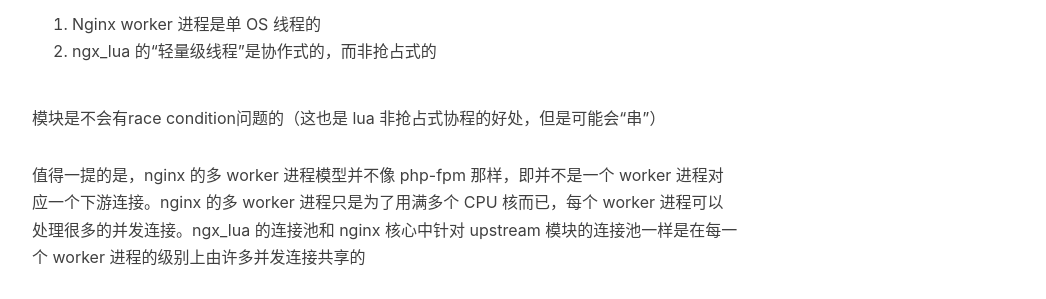
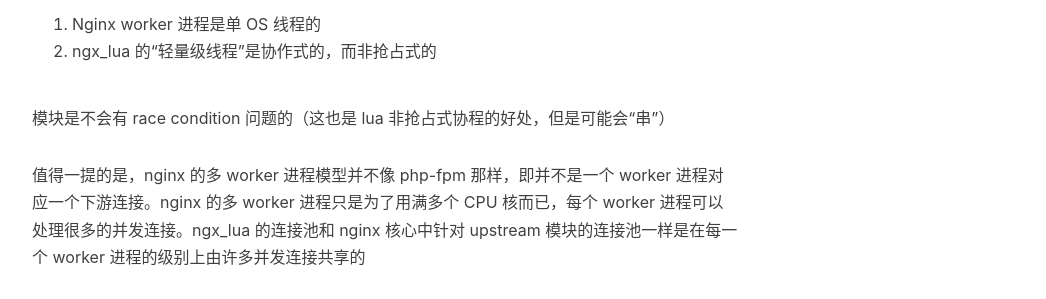
Before and after one commit to ms2008/ms2008.github.io, a Jekyll site: the page built from _posts/2016-07-06-openresty-scheduler.md, in a window 1280 px wide and 900 px high, scrolled down 1469 px. Shown: the part 152-451 px from the top of the window, without its empty margins (233-1279 px from the left). Built offline with Jekyll 4.4.1, drawn with Linux system fonts in a browser that asks for light colours; nearby versions of some CDN libraries; comment, search, counter and statistics services are not loaded.

Commit message:
fix format for ascii character

```diff
--- a/_posts/2016-07-06-openresty-scheduler.md
+++ b/_posts/2016-07-06-openresty-scheduler.md
@@ -37,7 +37,7 @@
 1. Nginx worker 进程是单 OS 线程的
 2. ngx_lua 的“轻量级线程”是协作式的，而非抢占式的
 
-模块是不会有race condition问题的（这也是 lua 非抢占式协程的好处，但是可能会“串”）
+模块是不会有 race condition 问题的（这也是 lua 非抢占式协程的好处，但是可能会“串”）
 
 值得一提的是，nginx 的多 worker 进程模型并不像 php-fpm 那样，即并不是一个 worker 进程对应一个下游连接。nginx 的多 worker 进程只是为了用满多个 CPU 核而已，每个 worker 进程可以处理很多的并发连接。ngx_lua 的连接池和 nginx 核心中针对 upstream 模块的连接池一样是在每一个 worker 进程的级别上由许多并发连接共享的
 
```
